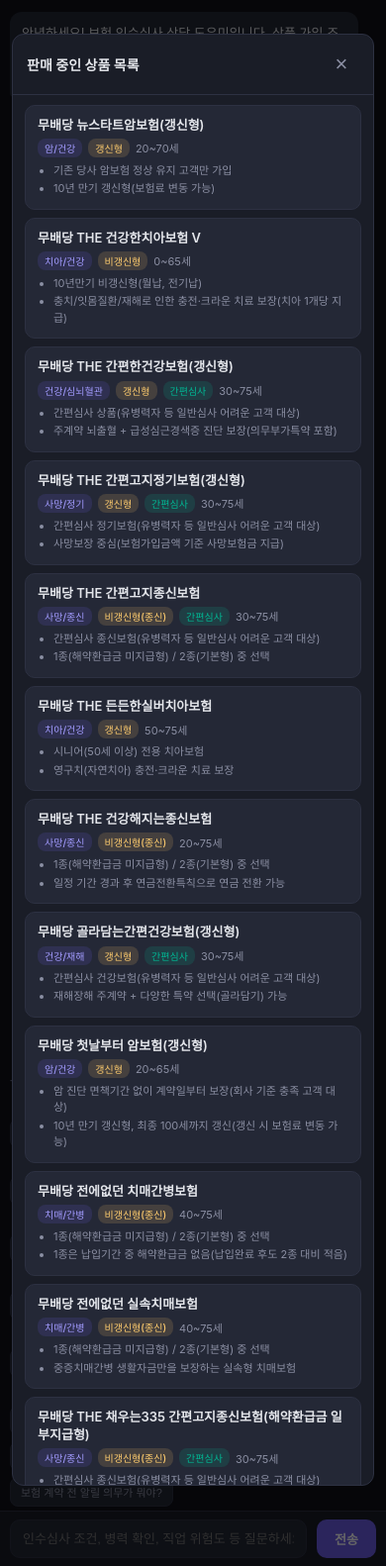
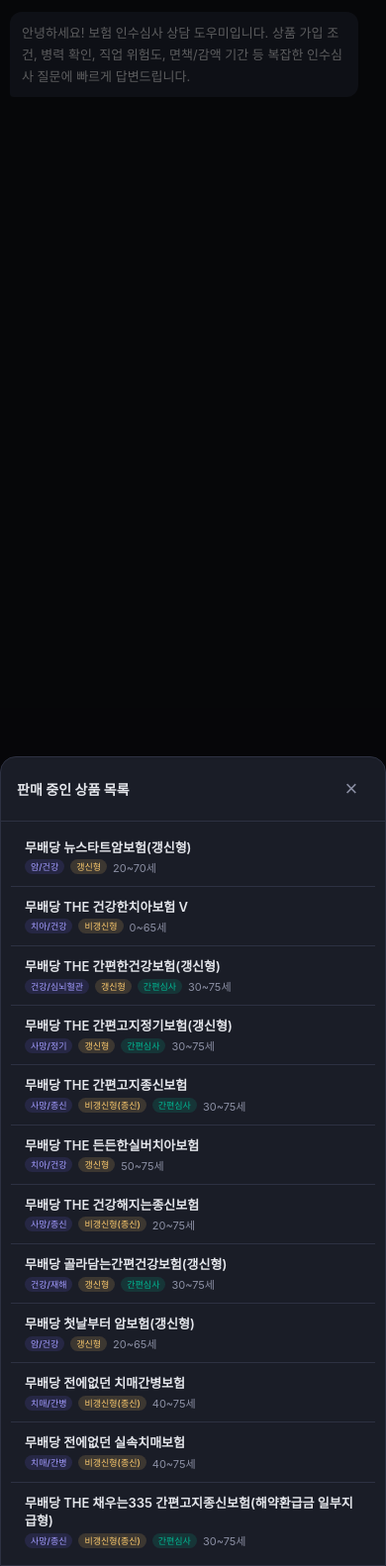
Before and after one commit to mink555/agent-mvp-eval, a FastAPI app: page / in a window 390 px wide. Shown: the part 48-1630 px from the top of the page at 99% size. Run offline with FastAPI, Linux system fonts and the light colour scheme; data that the repository does not hold is empty; parts of the project's set-up code (start-up, migrations or seed data) failed here and were passed over.

Commit message:
fix: 모바일 상품 목록을 바텀시트 리스트 형태로 개선
- 640px 이하: 바텀시트 스타일(하단 올라오는 패널)로 전환
- 카드 → 구분선 리스트로 변경, 하이라이트 숨김
- 상품명 + 태그 + 연령만 표시하여 한 화면에 더 많은 상품 노출
- 데스크톱: 기존 2열 카드 레이아웃 유지

Co-authored-by: Cursor <cursoragent@cursor.com>

```diff
--- a/templates/index.html
+++ b/templates/index.html
@@ -675,20 +675,26 @@
     .catalog-btn:hover { border-color: var(--accent); color: var(--accent-light); }
 
     @media (max-width: 640px) {
-      .product-grid { grid-template-columns: 1fr; gap: 8px; }
-      .modal-box { border-radius: 12px; max-height: 90vh; }
-      .modal-header { padding: 12px 14px; }
+      .modal-overlay { padding: 0; align-items: flex-end; }
+      .modal-box {
+        border-radius: 16px 16px 0 0; max-height: 75vh;
+        width: 100%; max-width: 100%;
+      }
+      .modal-header { padding: 14px 16px; }
       .modal-header h2 { font-size: 14px; }
-      .modal-body { padding: 10px 12px; }
-      .product-card { padding: 10px 12px; }
-      .product-card .pc-name { font-size: 13px; }
-      .product-card .pc-highlights { font-size: 11px; }
-    }
-    @media (max-width: 380px) {
-      .modal-overlay { padding: 6px; }
-      .modal-box { max-height: 92vh; border-radius: 10px; }
-      .product-card .pc-meta { gap: 4px; }
-      .product-card .pc-tag { font-size: 9px; padding: 1px 5px; }
+      .modal-body { padding: 6px 10px; }
+      .product-grid { grid-template-columns: 1fr; gap: 0; }
+      .product-card {
+        border-radius: 0; border-left: none; border-right: none;
+        border-top: none; padding: 11px 14px;
+        background: transparent;
+      }
+      .product-card:last-child { border-bottom: none; }
+      .product-card:active { background: var(--surface2); }
+      .product-card .pc-name { font-size: 13px; margin-bottom: 3px; }
+      .product-card .pc-meta { margin-bottom: 0; }
+      .product-card .pc-highlights { display: none; }
+      .product-card .pc-tag { font-size: 9px; padding: 1px 6px; }
     }
   </style>
 </head>
```
